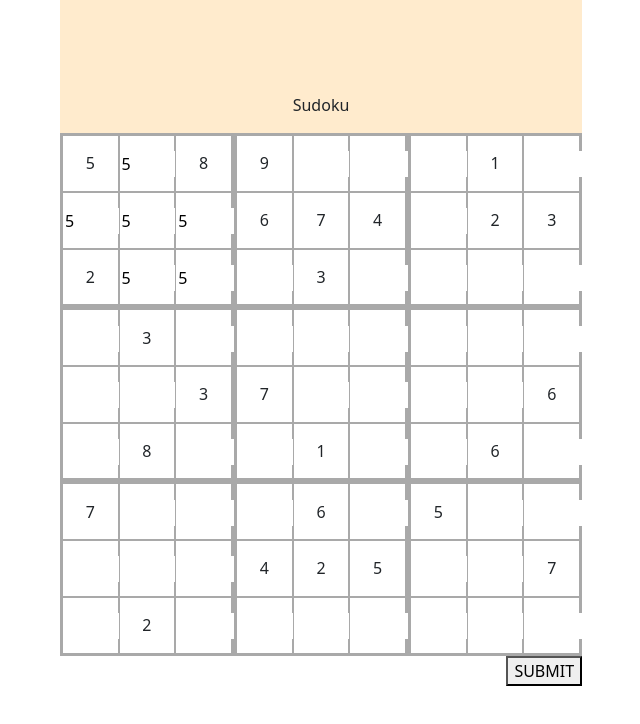
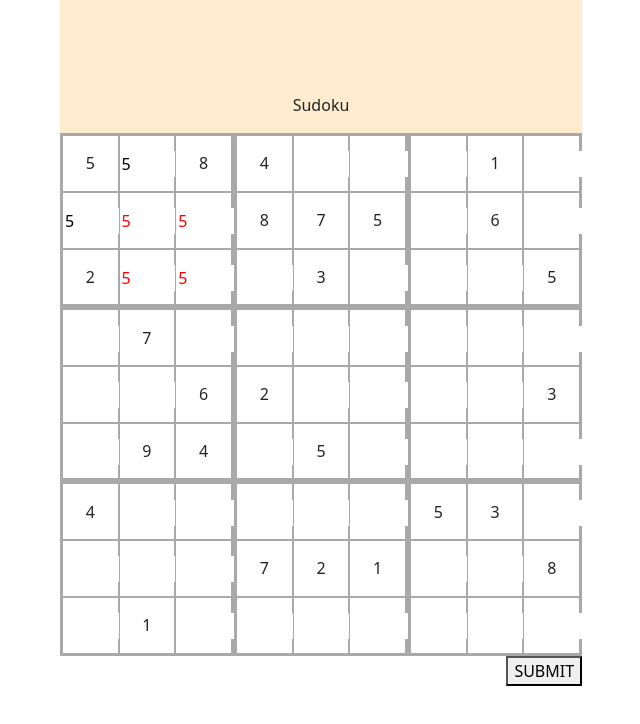
Before and after one commit to yaoleksa/sudoku, a plain HTML site: page index.html in a window 1280 px wide. Both pictures are taken after typing "5", "5", "5", "5", "5", "5" into the empty fields and a click on the button "SUBMIT". Shown: the whole page, without its empty margins (319-959 px from the left). Drawn offline with nearby package versions, Linux system fonts and the light colour scheme.

Commit message:
Work with submit function.

```diff
--- a/JS scripts/index.js
+++ b/JS scripts/index.js
@@ -217,7 +217,7 @@ for(let i=0; i<9;i++) {
         nestedDiv.setAttribute('class', 'inner_square');
         let coincidence=parseInt(Math.random()*2);
         let buf=table[parseInt(Math.random() * table.length)];
-        if(coincidence===1&&check(rows, columns, count, buf)) {
+        if(coincidence===1 && check(rows, columns, count, buf)) {
             let p=document.createElement('p');
             p.innerHTML = buf;
             nestedDiv.appendChild(p);
@@ -234,9 +234,12 @@ for(let i=0; i<9;i++) {
         div.appendChild(nestedDiv);
     }
 
+    table.length = 0;
+
     for(let i = 0; i < 9; i++) {
         table.push(i+1);
     };
+
     divWithTable.appendChild(div);
 };
 
@@ -249,10 +252,30 @@ const innerSquare = document.getElementsByClassName('inner_square');
 
 const submit = () => {
     for(let i = 0; i < 81; i++) {
-        console.log(innerSquare[i].childNodes[0]);
-        //check(rows, columns, count, )
+        if(innerSquare[i].firstChild.nodeName === 'INPUT') {
+            if(!innerSquare[i].firstChild.value) {
+                alert('Empty cells are not allowed.');
+                return;
+            }
+            if(!check(rows, columns, i, innerSquare[i].firstChild.value)) {
+                changeStyle(innerSquare[i].firstChild);
+            }
+        };
+    }
+    for(let i = 0; i < 81; i++) {
+        if(innerSquare[i].firstChild.nodeName === 'P') {
+            console.log(check(rows, columns, i, parseInt(innerSquare[i].firstChild.innerHTML)));
+        };
+    }
+    if(document.getElementsByClassName('changed')) {
+        alert('Entered incorrect values.');
     }
     return false;
 }
 
 submitButton.addEventListener('click', submit);
+
+
+const changeStyle = (node) => {
+    node.setAttribute('class', 'changed');
+};
--- a/index.css
+++ b/index.css
@@ -41,3 +41,8 @@
     width: 1.5cm;
     border-color: darkgray;
 }
+
+.changed {
+    color: red;
+    border: none;
+}
```
